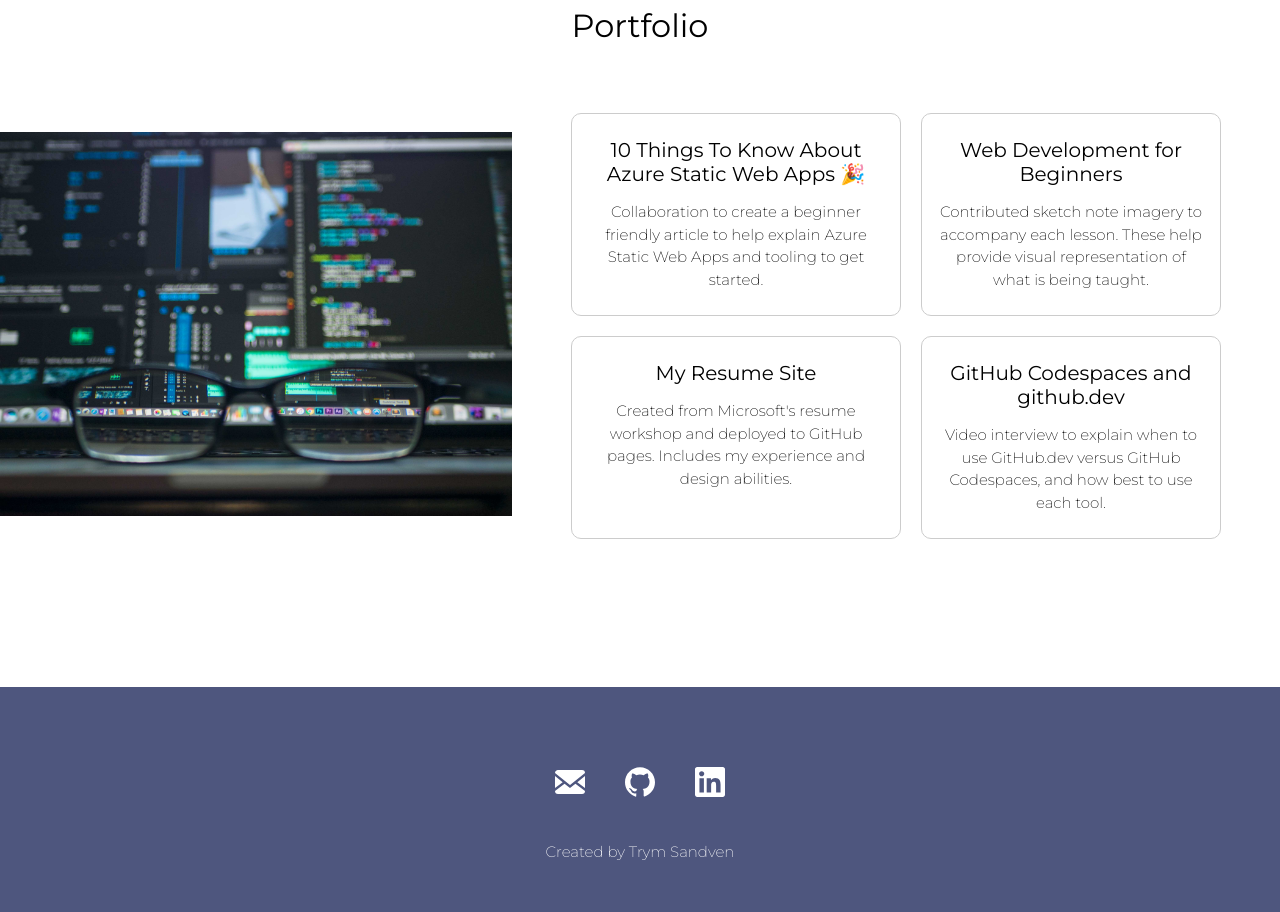
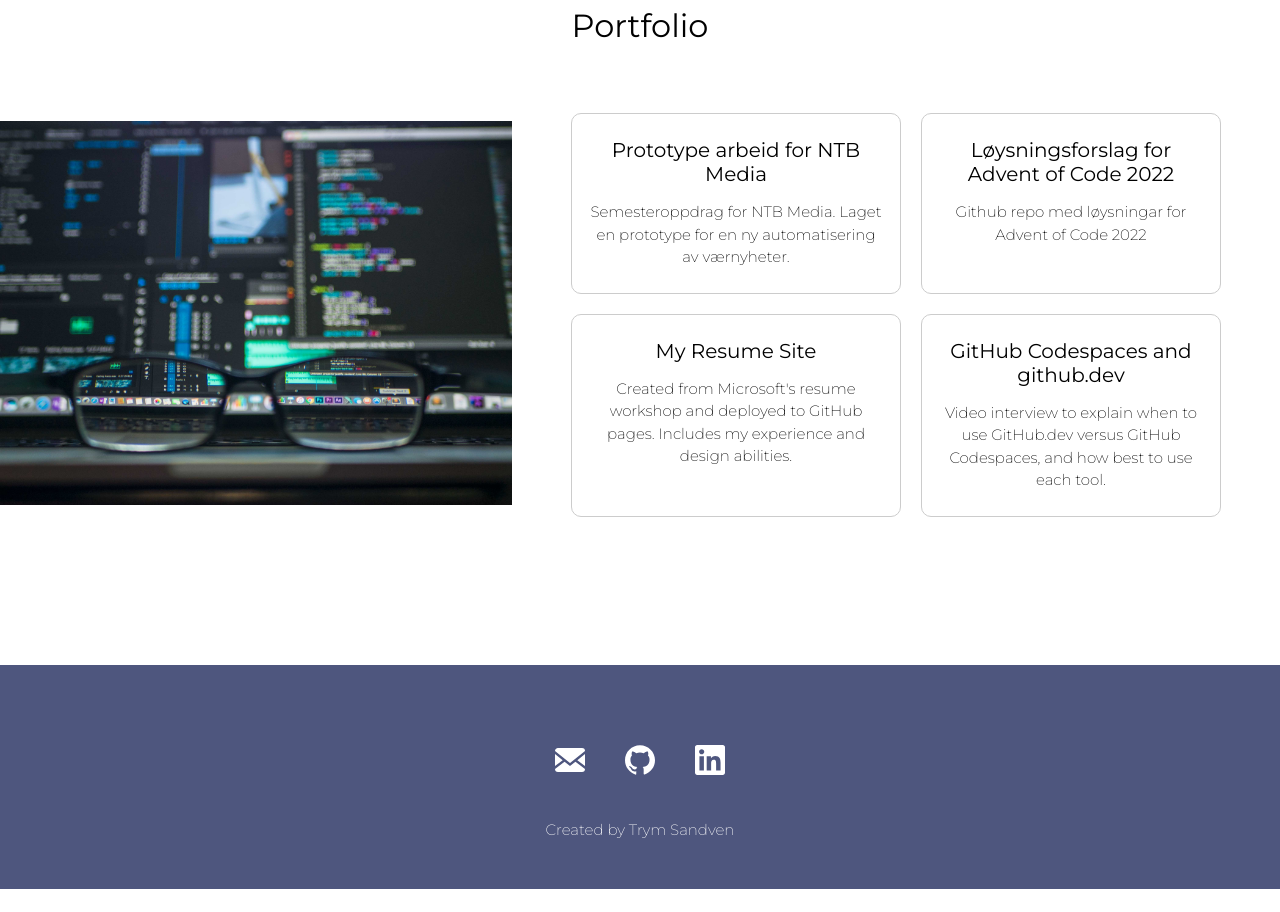
Before and after one commit to TrymSandven/Portfolio, a React (Vite) app: page / in a window 1280 px wide. Shown: the part 1900-2812 px from the top of the page. After the commit the page ends 2789 px from the top, so only its background shows below. Built offline with nearby package versions, Linux system fonts and the light colour scheme.

Commit message:
oppdatering av portfolio

```diff
--- a/src/Components/Portfolio.jsx
+++ b/src/Components/Portfolio.jsx
@@ -31,16 +31,16 @@ const imageAltText = "desktop with books and laptop";
  */
 const projectList = [
   {
-    title: "10 Things To Know About Azure Static Web Apps 🎉",
+    title: "Prototype arbeid for NTB Media",
     description:
-      "Collaboration to create a beginner friendly article to help explain Azure Static Web Apps and tooling to get started.",
-    url: "https://dev.to/azure/10-things-to-know-about-azure-static-web-apps-3n4i",
+      "Semesteroppdrag for NTB Media. Laget en prototype for en ny automatisering av værnyheter.",
+    url: " https://teklab.uib.no/",
   },
   {
-    title: "Web Development for Beginners",
+    title: "Løysningsforslag for Advent of Code 2022",
     description:
-      "Contributed sketch note imagery to accompany each lesson. These help provide visual representation of what is being taught.",
-    url: "https://github.com/microsoft/web-dev-for-beginners",
+      "Github repo med løysningar for Advent of Code 2022",
+    url: "https://github.com/TrymSandven/Adventskalender-2022",
   },
   {
     title: "My Resume Site",
```
